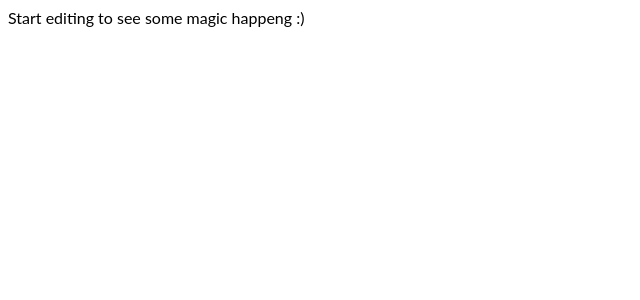
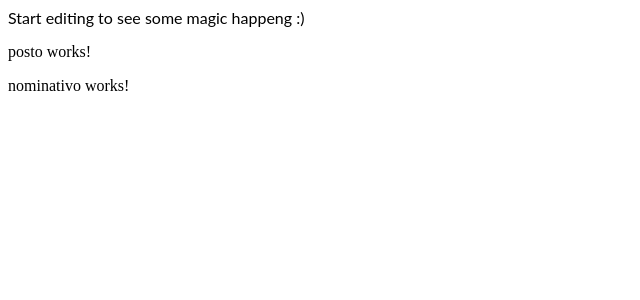
Before and after one commit to Framattat/progetto-teatro-serviziweb-angular, an Angular app: page / in a window 1280 px wide. Shown: the top 300 px of the page, without its empty margins (0-640 px from the left). Built offline with nearby package versions, Linux system fonts and the light colour scheme.

Commit message:
3 files modified

```diff
--- a/src/app/app.component.html
+++ b/src/app/app.component.html
@@ -1 +1,3 @@
 <p>Start editing to see some magic happeng :)</p>
+<app-posto></app-posto>
+<app-nominativo></app-nominativo>
--- a/src/app/app.module.ts
+++ b/src/app/app.module.ts
@@ -3,10 +3,12 @@ import { BrowserModule } from '@angular/platform-browser';
 import { FormsModule } from '@angular/forms';
 
 import { AppComponent } from './app.component';
+import { PostoComponent } from './posto/posto.component';
+import { NominativoComponent } from './nominativo/nominativo.component';
 
 @NgModule({
   imports: [BrowserModule, FormsModule],
-  declarations: [AppComponent],
+  declarations: [AppComponent, PostoComponent, NominativoComponent],
   bootstrap: [AppComponent],
 })
 export class AppModule {}
```
Also changed, not shown: 1 other file (tests, documents, lock files or other folders).
